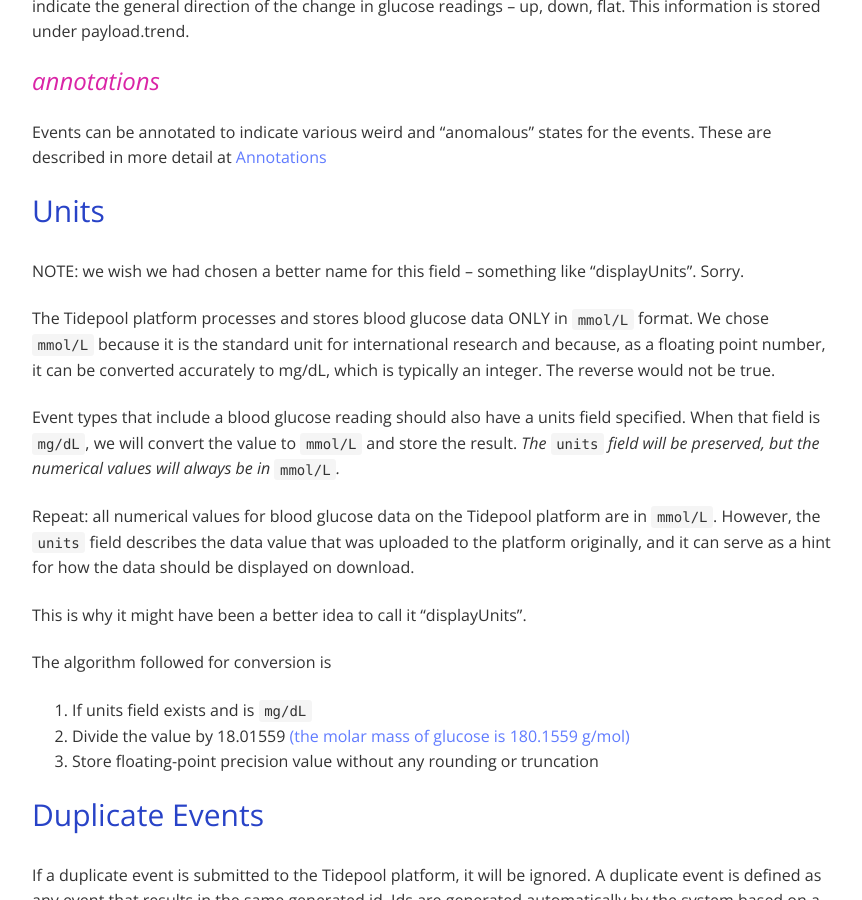
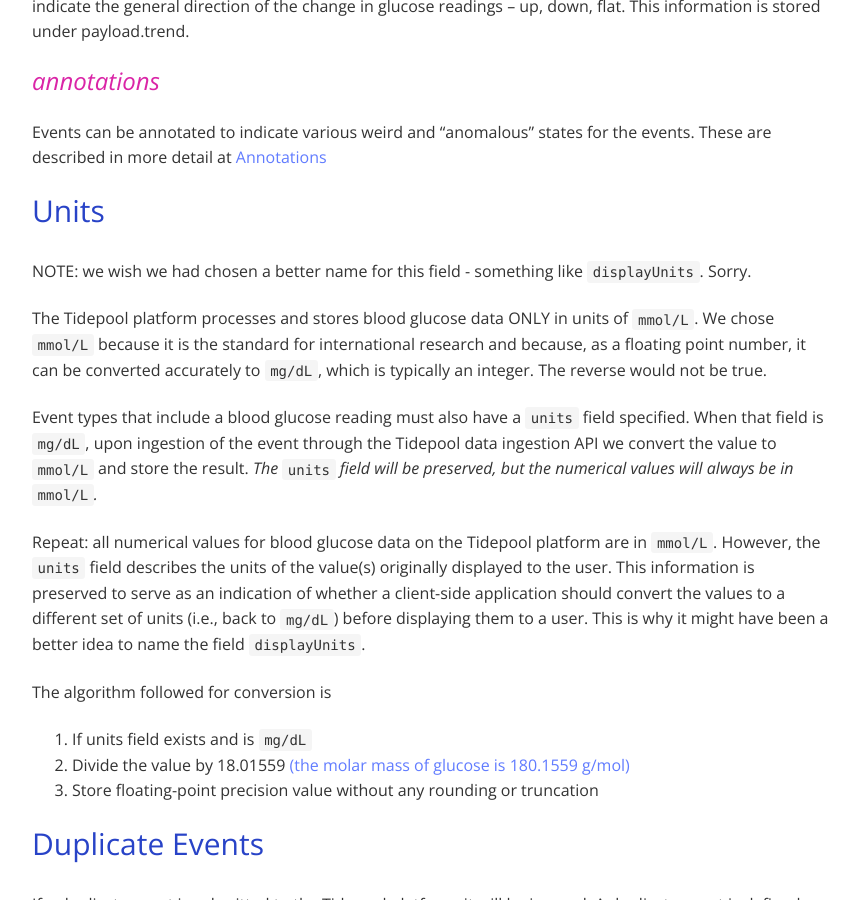
Before and after one commit to tidepool-org/tidepool-org.github.io, a Jekyll site: the page built from _docs/data-model/v1.md, in a window 1280 px wide and 900 px high, scrolled down 3597 px. Shown: the whole window, without its empty margins (208-1070 px from the left). Built offline with Jekyll 4.4.1, drawn with Linux system fonts in a browser that asks for light colours; nearby versions of some CDN libraries.

Commit message:
tweaks to new units explanation

```diff
--- a/_docs/data-model/v1.md
+++ b/_docs/data-model/v1.md
@@ -100,15 +100,13 @@ Events can be annotated to indicate various weird and "anomalous" states for the
 
 ## Units
 
-NOTE: we wish we had chosen a better name for this field -- something like "displayUnits". Sorry.
+NOTE: we wish we had chosen a better name for this field - something like `displayUnits`. Sorry.
 
-The Tidepool platform processes and stores blood glucose data ONLY in `mmol/L` format. We chose `mmol/L` because it is the standard unit for international research and because, as a floating point number, it can be converted accurately to mg/dL, which is typically an integer. The reverse would not be true.
+The Tidepool platform processes and stores blood glucose data ONLY in units of `mmol/L`. We chose `mmol/L` because it is the standard for international research and because, as a floating point number, it can be converted accurately to `mg/dL`, which is typically an integer. The reverse would not be true.
 
-Event types that include a blood glucose reading should also have a units field specified. When that field is `mg/dL`, we will convert the value to `mmol/L` and store the result. *The `units` field will be preserved, but the numerical values will always be in `mmol/L`.*
+Event types that include a blood glucose reading must also have a `units` field specified. When that field is `mg/dL`, upon ingestion of the event through the Tidepool data ingestion API we convert the value to `mmol/L` and store the result. *The `units` field will be preserved, but the numerical values will always be in `mmol/L`.*
 
-Repeat: all numerical values for blood glucose data on the Tidepool platform are in `mmol/L`. However, the `units` field describes the data value that was uploaded to the platform originally, and it can serve as a hint for how the data should be displayed on download.
-
-This is why it might have been a better idea to call it "displayUnits".
+Repeat: all numerical values for blood glucose data on the Tidepool platform are in `mmol/L`. However, the `units` field describes the units of the value(s) originally displayed to the user. This information is preserved to serve as an indication of whether a client-side application should convert the values to a different set of units (i.e., back to `mg/dL`) before displaying them to a user. This is why it might have been a better idea to name the field `displayUnits`.
 
 The algorithm followed for conversion is
 
```
